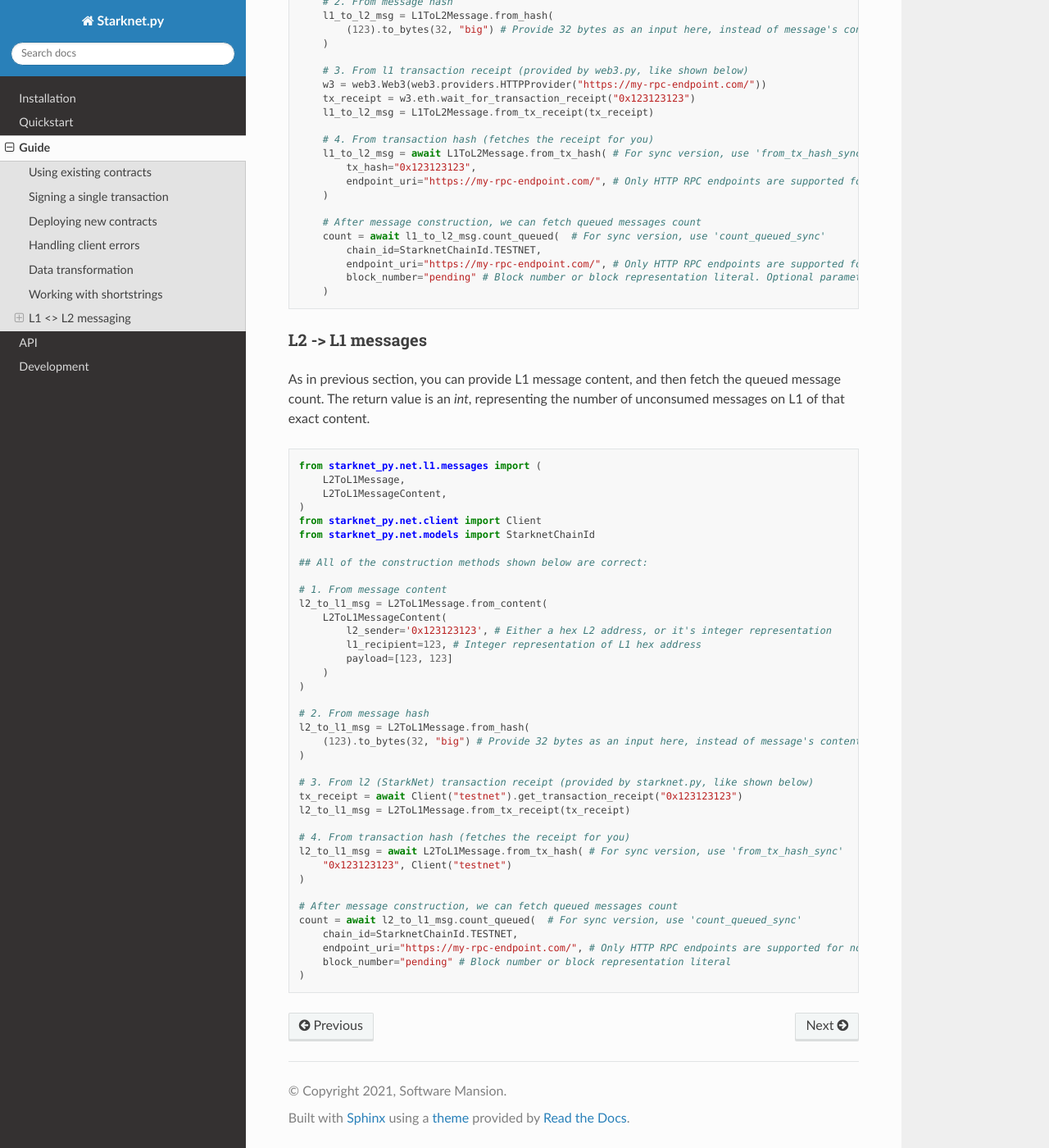
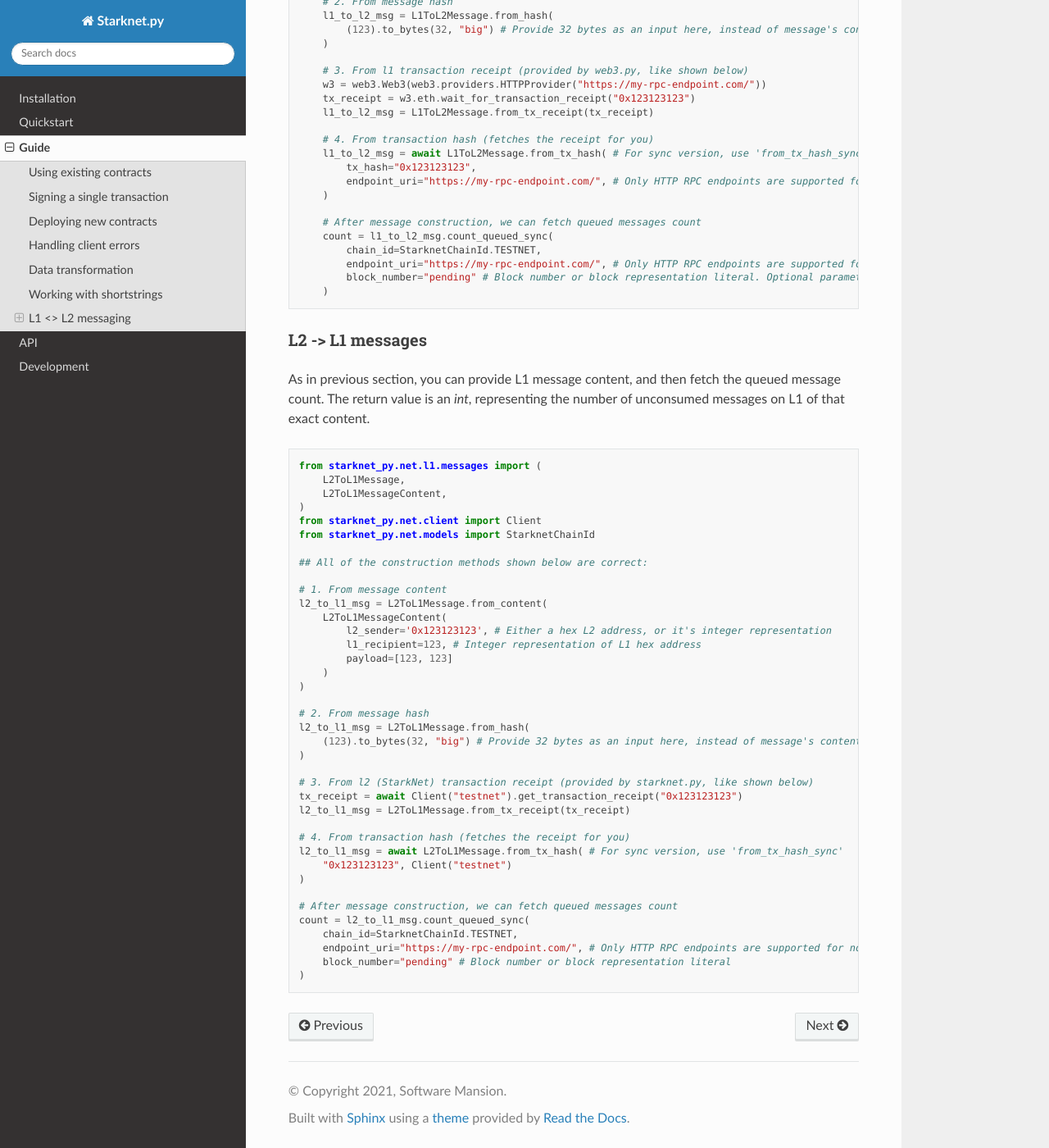
Before and after one commit to software-mansion/starknet.py, a Sphinx documentation site: the page built from docs/guide.rst, in a window 1280 px wide and 1400 px high, scrolled down 6051 px. Shown: the whole window at 82% size. Built offline with Sphinx 7.4.7 and the Read the Docs theme 2.0.0, drawn with Linux system fonts in a browser that asks for light colours.

Commit message:
Remove async and rename the method

```diff
--- a/docs/guide.rst
+++ b/docs/guide.rst
@@ -362,7 +362,7 @@ Since the `nonce`'s value will always be unique for each message, this value is
         )
 
         # After message construction, we can fetch queued messages count
-        count = await l1_to_l2_msg.count_queued(  # For sync version, use 'count_queued_sync'
+        count = l1_to_l2_msg.count_queued_sync(
             chain_id=StarknetChainId.TESTNET,
             endpoint_uri="https://my-rpc-endpoint.com/", # Only HTTP RPC endpoints are supported for now
             block_number="pending" # Block number or block representation literal. Optional parameter
@@ -410,7 +410,7 @@ The return value is an `int`, representing the number of unconsumed messages on
     )
 
     # After message construction, we can fetch queued messages count
-    count = await l2_to_l1_msg.count_queued(  # For sync version, use 'count_queued_sync'
+    count = l2_to_l1_msg.count_queued_sync(
         chain_id=StarknetChainId.TESTNET,
         endpoint_uri="https://my-rpc-endpoint.com/", # Only HTTP RPC endpoints are supported for now
         block_number="pending" # Block number or block representation literal
--- a/docs/messages.rst
+++ b/docs/messages.rst
@@ -8,11 +8,11 @@ Module containing utilities to operate on L1 -> L2 and L2 -> L1 messages
 .. py:module:: starknet_py.net.l1.messages
 
 .. autoclass:: L2ToL1Message
-    :members: __init__, from_hash, from_content, from_tx_receipt, from_tx_hash, from_tx_hash_sync, count_queued, count_queued_sync
+    :members: __init__, from_hash, from_content, from_tx_receipt, from_tx_hash, from_tx_hash_sync, count_queued_sync
 
 .. autoclass:: L2ToL1MessageContent
 
 .. autoclass:: L1ToL2Message
-    :members: __init__, from_hash, from_content, from_tx_receipt, from_tx_hash, from_tx_hash_sync, count_queued, count_queued_sync
+    :members: __init__, from_hash, from_content, from_tx_receipt, from_tx_hash, from_tx_hash_sync, count_queued_sync
 
 .. autoclass:: L1ToL2MessageContent
```
Also changed, not shown: 3 other files.
